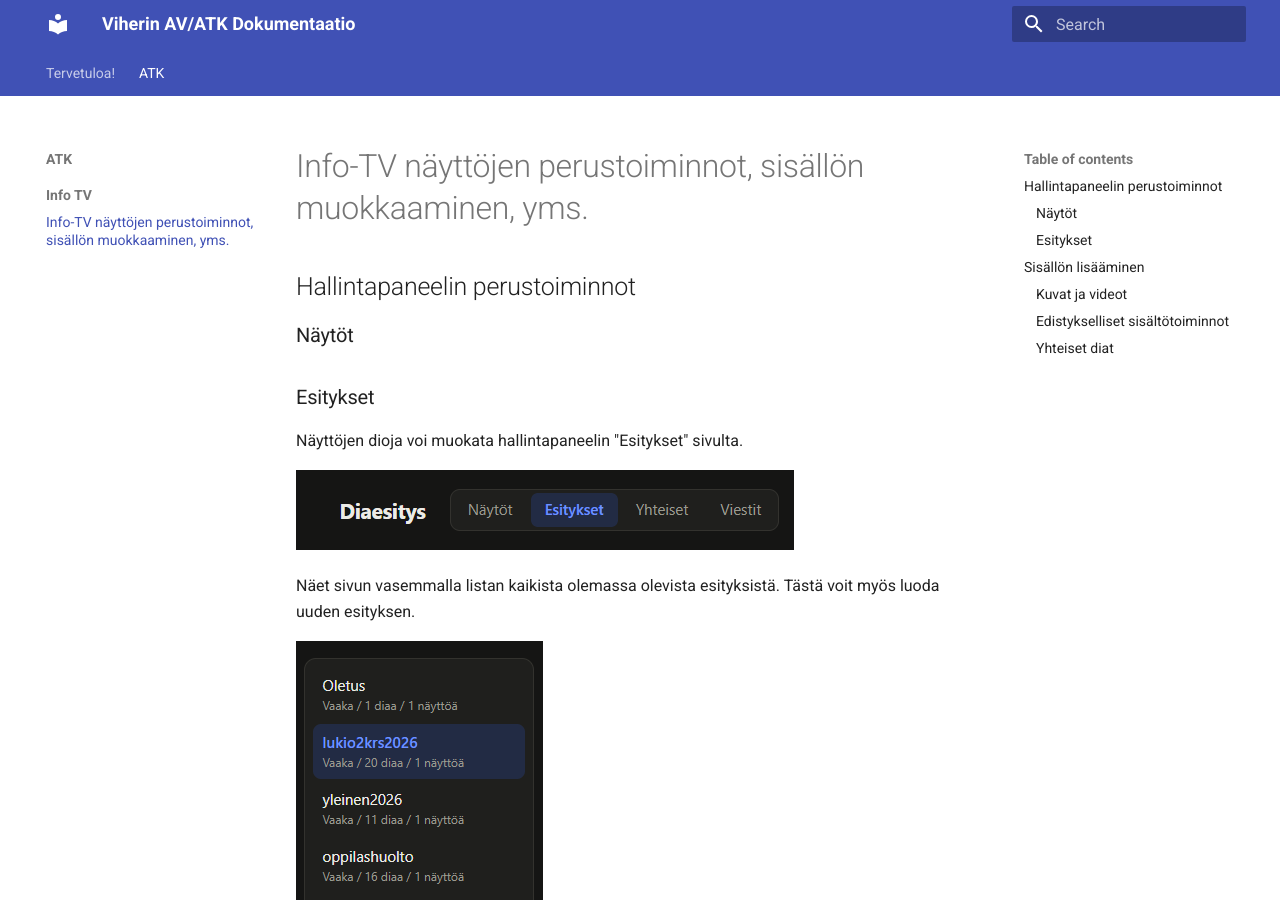
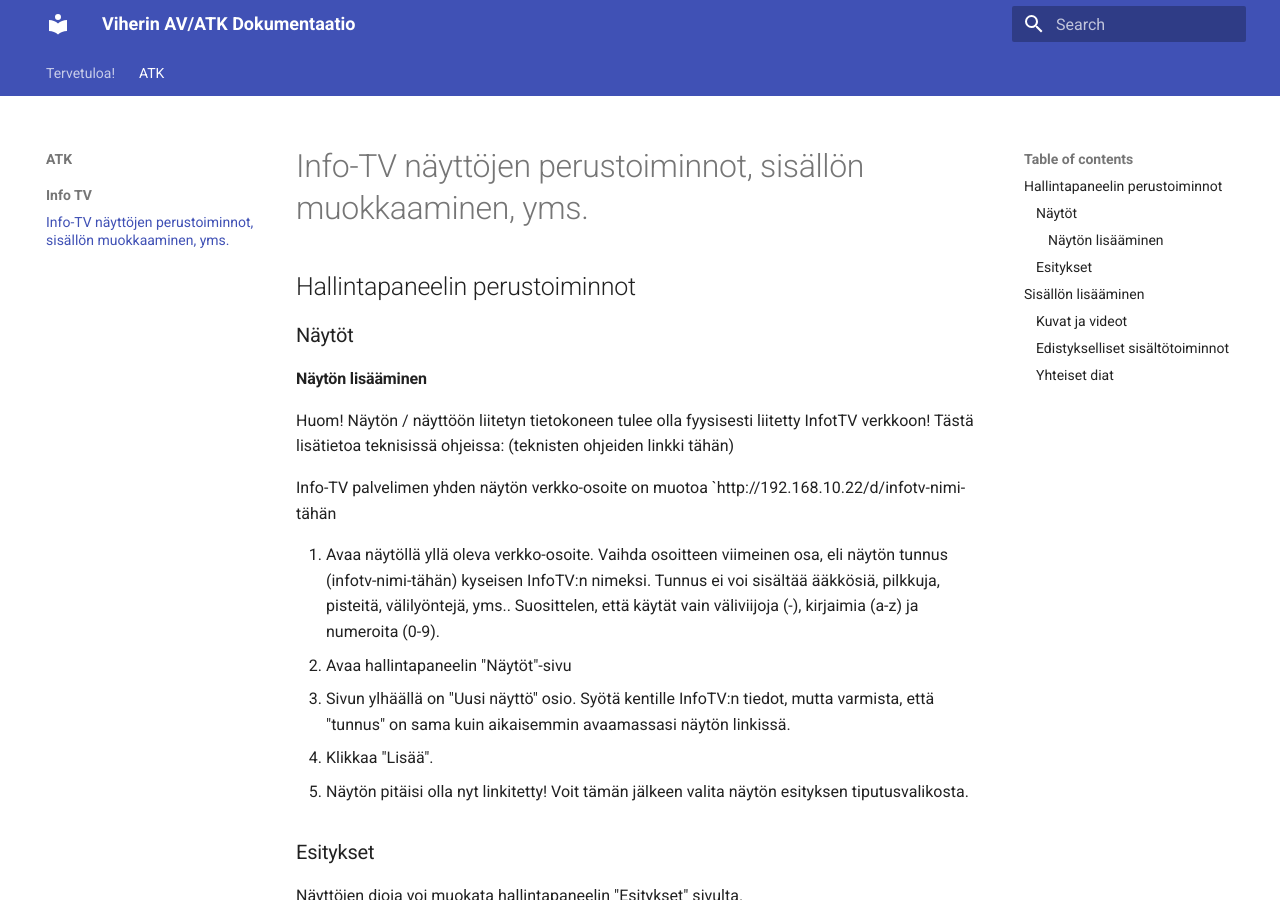
Before and after one commit to viherlaaksonlukio-sys/viheri-av-docs, an MkDocs documentation site: the page built from docs/ATK/Info-TV/Info-TV näyttöjen hallinta.md, in a window 1280 px wide and 900 px high. Built offline with MkDocs 1.6.1 and Material for MkDocs 9.7.7, drawn with Linux system fonts in a browser that asks for light colours.

Commit message:
hyvä commit message

```diff
--- a/docs/ATK/Info-TV/Info-TV näyttöjen hallinta.md
+++ b/docs/ATK/Info-TV/Info-TV näyttöjen hallinta.md
@@ -4,6 +4,17 @@
 
 ### Näytöt
 
+#### Näytön lisääminen
+
+Huom! Näytön / näyttöön liitetyn tietokoneen tulee olla fyysisesti liitetty InfotTV verkkoon! Tästä lisätietoa teknisissä ohjeissa: (teknisten ohjeiden linkki tähän)
+
+Info-TV palvelimen yhden näytön verkko-osoite on muotoa `http://192.168.10.22/d/infotv-nimi-tähän
+
+1. Avaa näytöllä yllä oleva verkko-osoite. Vaihda osoitteen viimeinen osa, eli näytön tunnus (infotv-nimi-tähän) kyseisen InfoTV:n nimeksi. Tunnus ei voi sisältää ääkkösiä, pilkkuja, pisteitä, välilyöntejä, yms.. Suosittelen, että käytät vain väliviijoja (-), kirjaimia (a-z) ja numeroita (0-9).
+2. Avaa hallintapaneelin "Näytöt"-sivu
+3. Sivun ylhäällä on "Uusi näyttö" osio. Syötä kentille InfoTV:n tiedot, mutta varmista, että "tunnus" on sama kuin aikaisemmin avaamassasi näytön linkissä.
+4. Klikkaa "Lisää".
+5. Näytön pitäisi olla nyt linkitetty! Voit tämän jälkeen valita näytön esityksen tiputusvalikosta.
 ### Esitykset
 
 Näyttöjen dioja voi muokata hallintapaneelin "Esitykset" sivulta.
```
